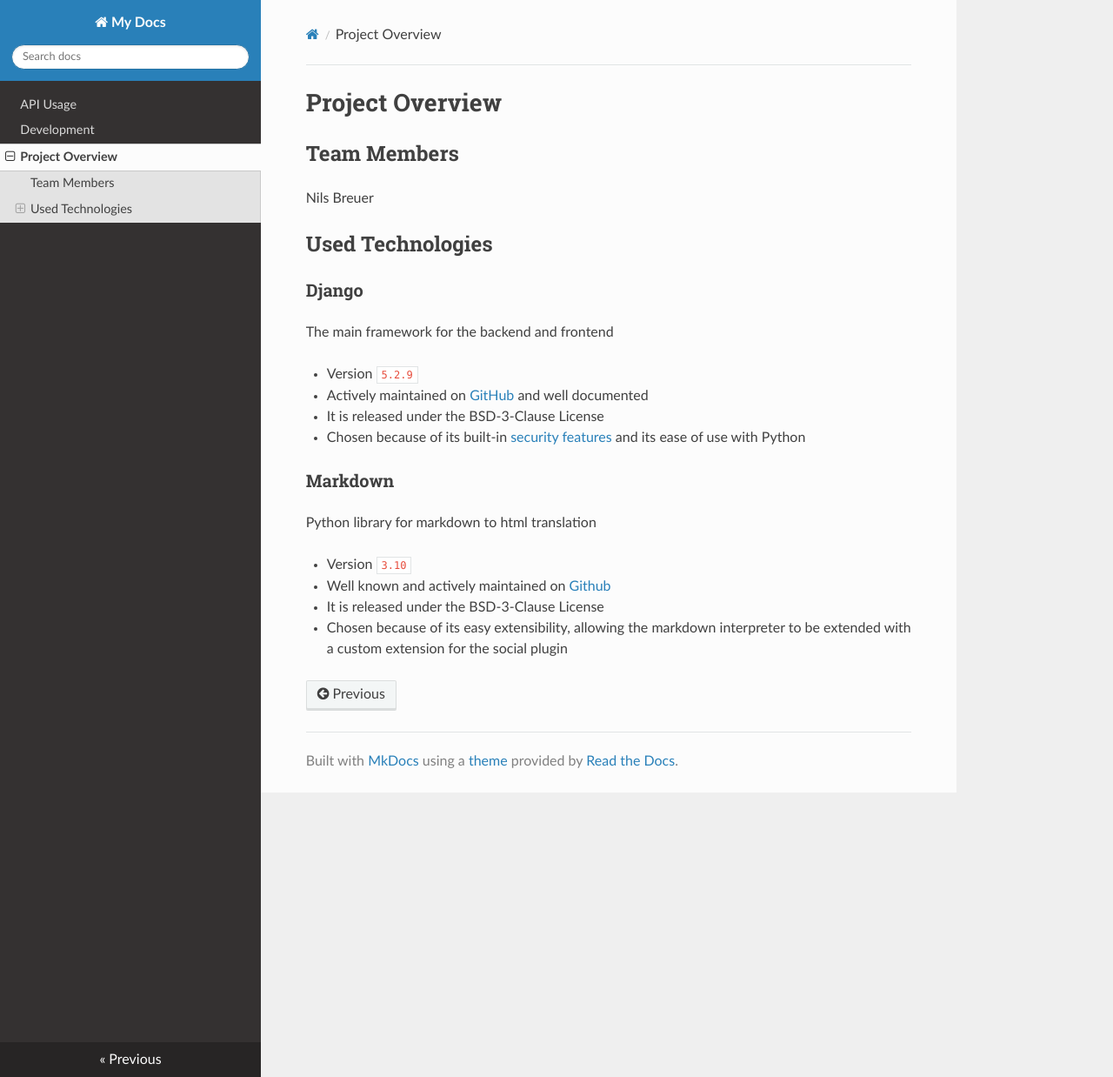
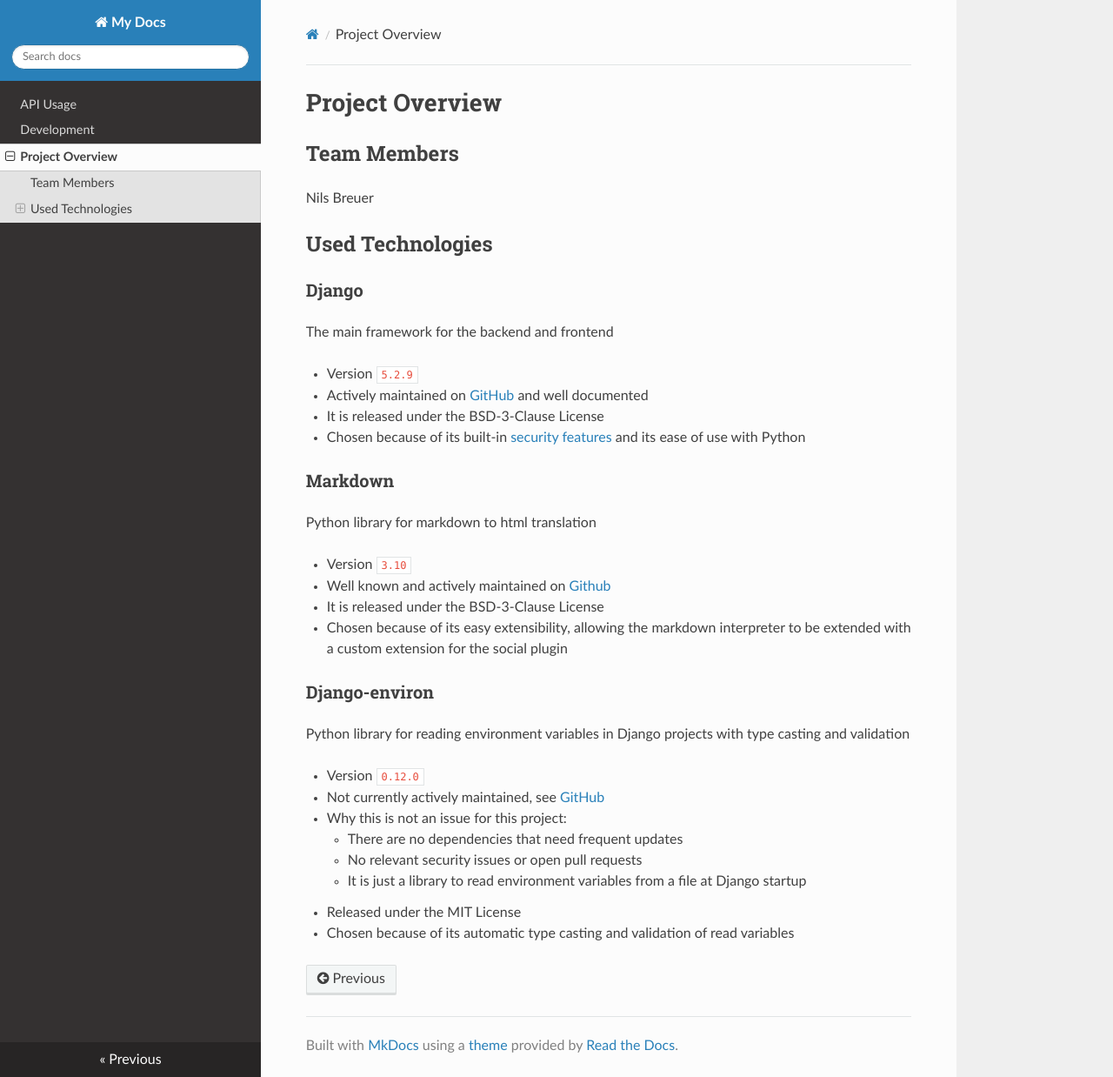
Before and after one commit to xk67/secure-notes, an MkDocs documentation site: the page built from docs/docs/project-overview.md, in a window 1280 px wide and 1238 px high. Shown: the whole window at 87% size. Built offline with MkDocs 1.6.1, drawn with Linux system fonts in a browser that asks for light colours; nearby versions of some CDN libraries.

Commit message:
feat(doc): add django-environ description to used technologies section

```diff
--- a/docs/docs/project-overview.md
+++ b/docs/docs/project-overview.md
@@ -22,3 +22,16 @@ Python library for markdown to html translation
 - Well known and actively maintained on [Github](https://github.com/Python-Markdown/markdown)
 - It is released under the BSD-3-Clause License
 - Chosen because of its easy extensibility, allowing the markdown interpreter to be extended with a custom extension for the social plugin
+
+### Django-environ
+
+Python library for reading environment variables in Django projects with type casting and validation
+
+- Version `0.12.0`
+- Not currently actively maintained, see [GitHub](https://github.com/joke2k/django-environ)
+- Why this is not an issue for this project:
+    - There are no dependencies that need frequent updates
+    - No relevant security issues or open pull requests
+    - It is just a library to read environment variables from a file at Django startup
+- Released under the MIT License
+- Chosen because of its automatic type casting and validation of read variables
```
